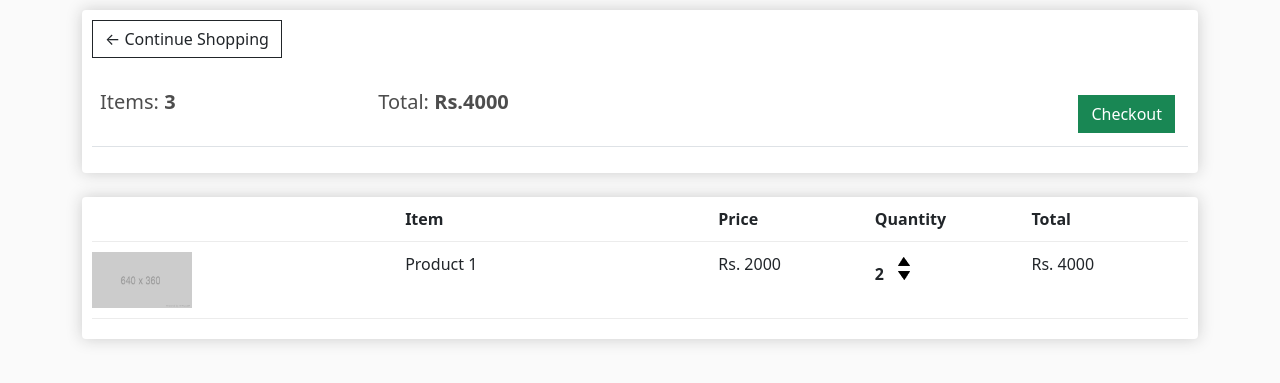
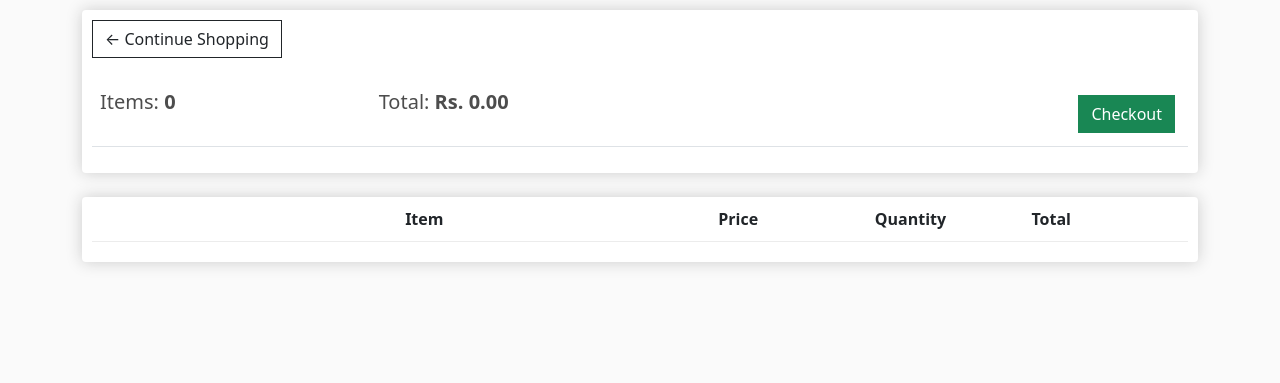
Before and after one commit to Suman-Khadka-2002/e-commerce-site-using-django, a Django app: page /cart/ in a window 1280 px wide. Shown: the part 67-450 px from the top of the page. Run offline with Django 4.2, Linux system fonts and the light colour scheme; lists and menus that the app fills with data are empty; some libraries are stand-ins or nearby versions.

Commit message:
added dynamic data by admin through jinja variables

```diff
--- a/store/templates/store/cart.html
+++ b/store/templates/store/cart.html
@@ -10,8 +10,8 @@
                 <br><br>
                 <table class="table">
                     <tr>
-                        <th><h5>Items: <strong>3</strong></h5></th>
-                        <th><h5>Total: <strong>Rs.4000</strong></h5></th>
+                        <th><h5>Items: <strong>{{order.get_cart_items}}</strong></h5></th>
+                        <th><h5>Total: <strong>Rs. {{order.get_cart_total|floatformat:2}}</strong></h5></th>
                         <th>
                             <a style="float: right; margin: 5px;"class="btn btn-success" href="{% url 'checkout' %}">Checkout</a>
                         </th>
@@ -28,19 +28,21 @@
                     <div style="flex: 1"><strong>Total</strong></div>
                 </div>
 
+                {% for item in items %}
                 <div class="cart-row">
-                    <div style="flex: 2"><img class="row-image" src="{% static 'images/placeholder.png' %}" alt=""></div>
-                    <div style="flex: 2">Product 1</div>
-                    <div style="flex: 1">Rs. 2000</div>
+                    <div style="flex: 2"><img class="row-image" src="{{item.product.imageURL}}" alt=""></div>
+                    <div style="flex: 2">{{item.product.name}}</div>
+                    <div style="flex: 1">Rs. {{item.product.price|floatformat:2}}</div>
                     <div style="flex: 1">
-                        <p class="quantity">2</p>
+                        <p class="quantity">{{item.quantity}}</p>
                         <div class="quantity">
-                            <img class="chg-quantity" src="{% static 'images/arrow-up.png' %}" alt="">
-                            <img class="chg-quantity" src="{% static 'images/arrow-down.png' %}" alt="">
+                            <img data-product={{item.product.id}} data-action="add" class="chg-quantity update-cart" src="{% static 'images/arrow-up.png' %}" alt="">
+                            <img data-product={{item.product.id}} data-action="remove" class="chg-quantity update-cart" src="{% static 'images/arrow-down.png' %}" alt="">
                         </div>
                     </div>
-                    <div style="flex: 1">Rs. 4000</div>
+                    <div style="flex: 1">Rs. {{item.get_total}}</div>
                 </div>
+                {% endfor %}
             </div>
         </div>
     </div>
--- a/store/templates/store/main.html
+++ b/store/templates/store/main.html
@@ -15,6 +15,27 @@
     />
 
     <link rel="stylesheet" href="{% static 'css/main.css' %}" />
+
+    <script>
+        var user = '{{request.user}}'
+
+          function getToken(name) {
+            var cookieValue = null;
+            if (document.cookie && document.cookie !== '') {
+                var cookies = document.cookie.split(';');
+                for (var i = 0; i < cookies.length; i++) {
+                    var cookie = cookies[i].trim();
+                    // Does this cookie string begin with the name we want?
+                    if (cookie.substring(0, name.length + 1) === (name + '=')) {
+                        cookieValue = decodeURIComponent(cookie.substring(name.length + 1));
+                        break;
+                    }
+                }
+            }
+            return cookieValue;
+        }
+        var csrftoken = getToken('csrftoken')
+    </script>
 </head>
 </li>
 <body>
@@ -44,7 +65,7 @@
                 <a href="{% url 'cart' %}">
                    <img  id="cart-icon" src="{% static 'images/cart.png' %}">
                 </a>
-                <p id="cart-total">0</p>
+                <p id="cart-total">{{cartItems}}</p>
            </div>
           </div>
         </div>
@@ -68,5 +89,7 @@
 
 	<script src="https://stackpath.bootstrapcdn.com/bootstrap/4.4.1/js/bootstrap.min.js" integrity="sha384-wfSDF2E50Y2D1uUdj0O3uMBJnjuUD4Ih7YwaYd1iqfktj0Uod8GCExl3Og8ifwB6" crossorigin="anonymous"></script>
 
+      <script src="{% static 'js/cart.js' %}"></script>
+
   </body>
 </html>
```
Also changed, not shown: store/templates/store/checkout.html (+17 -7 lines), store/templates/store/store.html (+6 -25 lines).
